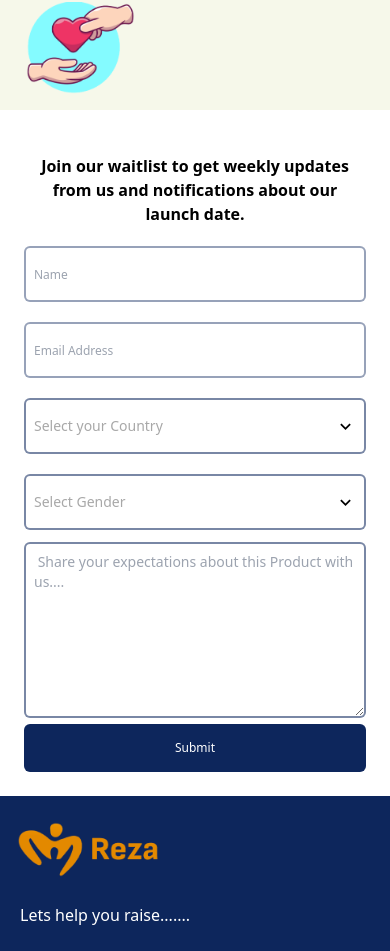
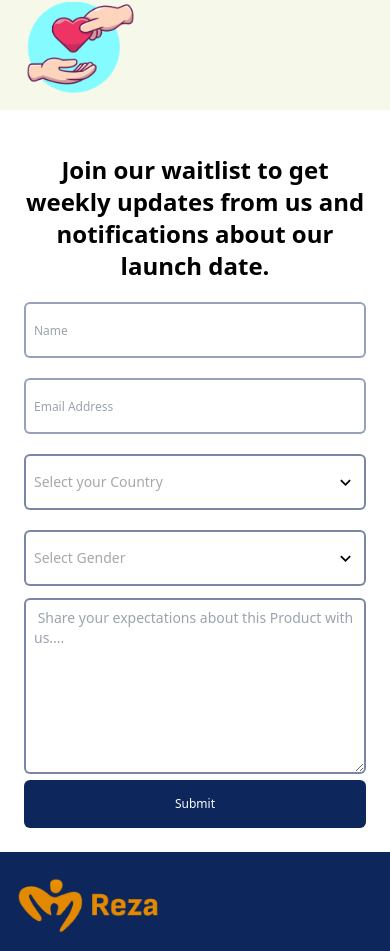
Before and after one commit to Reza-Donate/Rezahq, a React (Vite) app: page / in a window 390 px wide. Shown: the part 3139-4090 px from the top of the page. Built offline with nearby package versions, Linux system fonts and the light colour scheme; no server answers; the database is empty.

Commit message:
feat/added the share feature

```diff
--- a/src/components/FormField.jsx
+++ b/src/components/FormField.jsx
@@ -61,7 +61,7 @@ const FormField = () => {
   };
   return (
     <section id="waitlist" className=" h-max p-6 md:px-16 lg:px-32 xl:px-40  ">
-      <p className="text-black font-bold text-center text-base mt-5 md:text-4xl md:mt-10  lg:text-2xl ">
+      <p className="text-[#545454 font-bold text-center text-2xl mt-5 md:text-4xl md:mt-10  lg:text-2xl ">
         Join our waitlist to get weekly updates from us and notifications about
         our launch date.
       </p>
```
